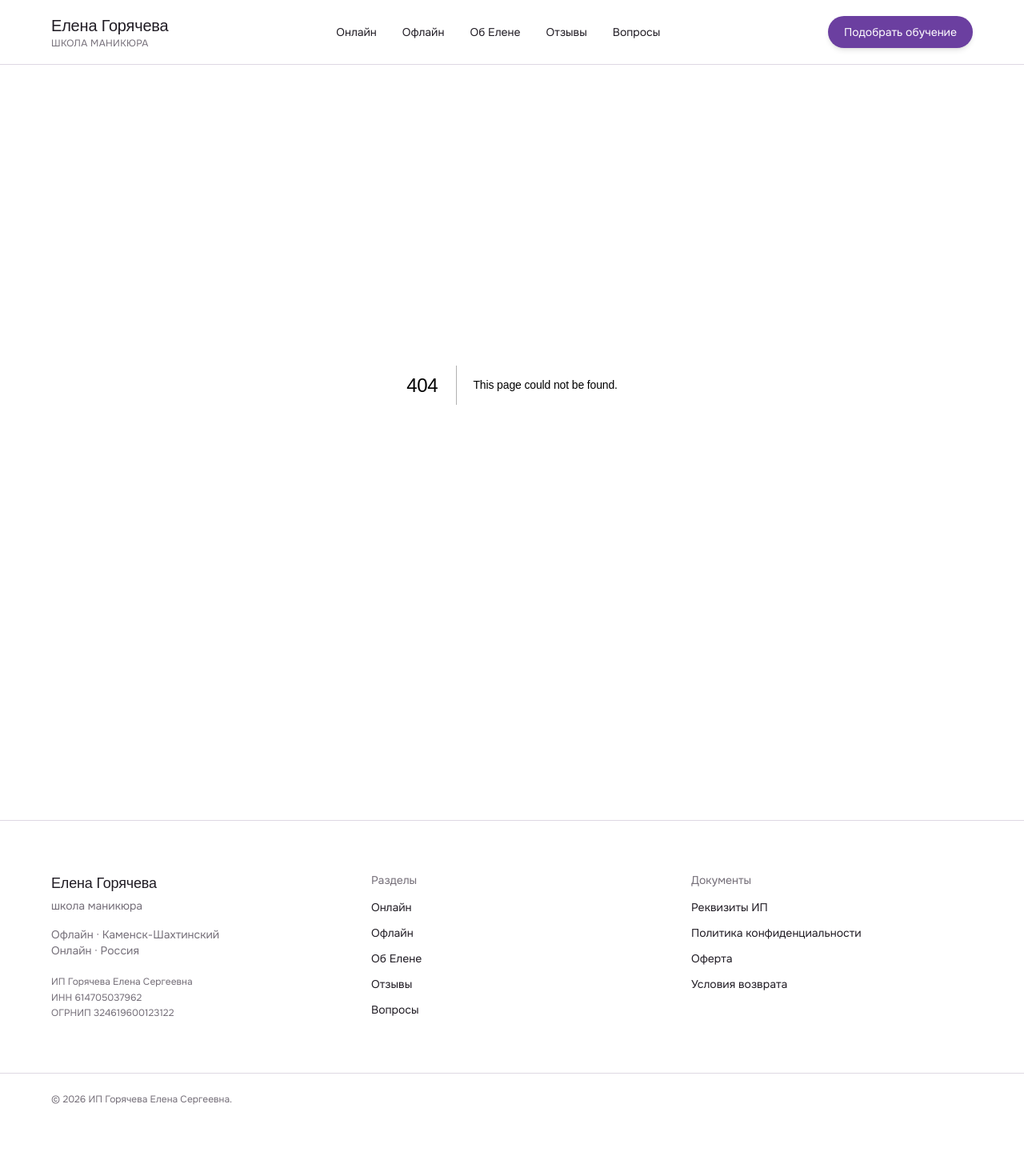
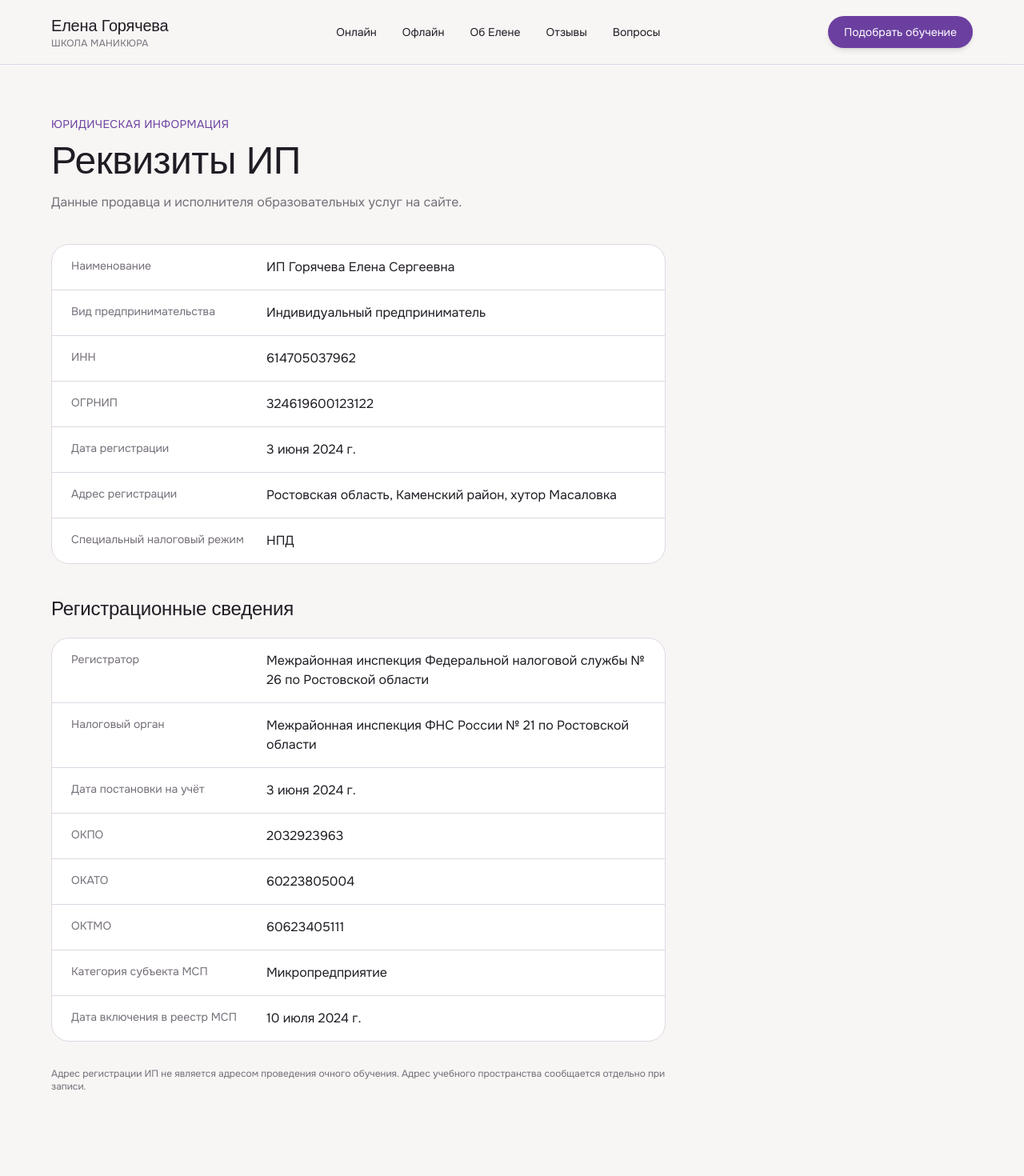
Before and after one commit to msgalya1798-arch/elena-goryacheva-school, a Next.js app: page /legal/details in a window 1280 px wide. Before the commit this address had no page. Shown: the top 1470 px of the page at 80% size. Before the commit the page ends 1406 px from the top, so only its background shows below. Built offline with nearby package versions, Linux system fonts and the light colour scheme; a web font is replaced by a local one.

Commit message:
Add entrepreneur details page

```diff
--- /dev/null
+++ b/src/app/legal/details/page.tsx
@@ -0,0 +1,69 @@
+import type { Metadata } from "next";
+import { sellerDetails } from "@/content/site";
+
+export const metadata: Metadata = {
+  title: "Реквизиты ИП",
+  description: "Реквизиты индивидуального предпринимателя Горячевой Елены Сергеевны.",
+};
+
+const mainDetails = [
+  ["Наименование", sellerDetails.fullName],
+  ["Вид предпринимательства", sellerDetails.entrepreneurType],
+  ["ИНН", sellerDetails.inn],
+  ["ОГРНИП", sellerDetails.ogrnip],
+  ["Дата регистрации", sellerDetails.registrationDate],
+  ["Адрес регистрации", sellerDetails.registrationAddress],
+  ["Специальный налоговый режим", sellerDetails.taxRegime],
+];
+
+const registrationDetails = [
+  ["Регистратор", sellerDetails.registrar],
+  ["Налоговый орган", sellerDetails.taxAuthority],
+  ["Дата постановки на учёт", sellerDetails.taxRegistrationDate],
+  ["ОКПО", sellerDetails.okpo],
+  ["ОКАТО", sellerDetails.okato],
+  ["ОКТМО", sellerDetails.oktmo],
+  ["Категория субъекта МСП", sellerDetails.smeCategory],
+  ["Дата включения в реестр МСП", sellerDetails.smeIncludedDate],
+];
+
+export default function SellerDetailsPage() {
+  return (
+    <main className="py-12 md:py-16">
+      <div className="container max-w-container">
+        <div className="max-w-3xl">
+          <p className="text-sm uppercase tracking-wide text-violet">Юридическая информация</p>
+          <h1 className="font-display text-4xl lg:text-5xl text-ink mt-3">Реквизиты ИП</h1>
+          <p className="text-graphite mt-4">
+            Данные продавца и исполнителя образовательных услуг на сайте.
+          </p>
+
+          <section className="mt-10 rounded-card border border-border bg-white overflow-hidden">
+            {mainDetails.map(([label, value]) => (
+              <div key={label} className="grid sm:grid-cols-[220px_1fr] gap-2 sm:gap-6 px-5 sm:px-6 py-4 border-b border-border last:border-b-0">
+                <div className="text-sm text-graphite">{label}</div>
+                <div className="text-ink break-words">{value}</div>
+              </div>
+            ))}
+          </section>
+
+          <section className="mt-10">
+            <h2 className="font-display text-2xl text-ink">Регистрационные сведения</h2>
+            <div className="mt-5 rounded-card border border-border bg-white overflow-hidden">
+              {registrationDetails.map(([label, value]) => (
+                <div key={label} className="grid sm:grid-cols-[220px_1fr] gap-2 sm:gap-6 px-5 sm:px-6 py-4 border-b border-border last:border-b-0">
+                  <div className="text-sm text-graphite">{label}</div>
+                  <div className="text-ink break-words">{value}</div>
+                </div>
+              ))}
+            </div>
+          </section>
+
+          <p className="mt-8 text-xs text-graphite">
+            Адрес регистрации ИП не является адресом проведения очного обучения. Адрес учебного пространства сообщается отдельно при записи.
+          </p>
+        </div>
+      </div>
+    </main>
+  );
+}
```
